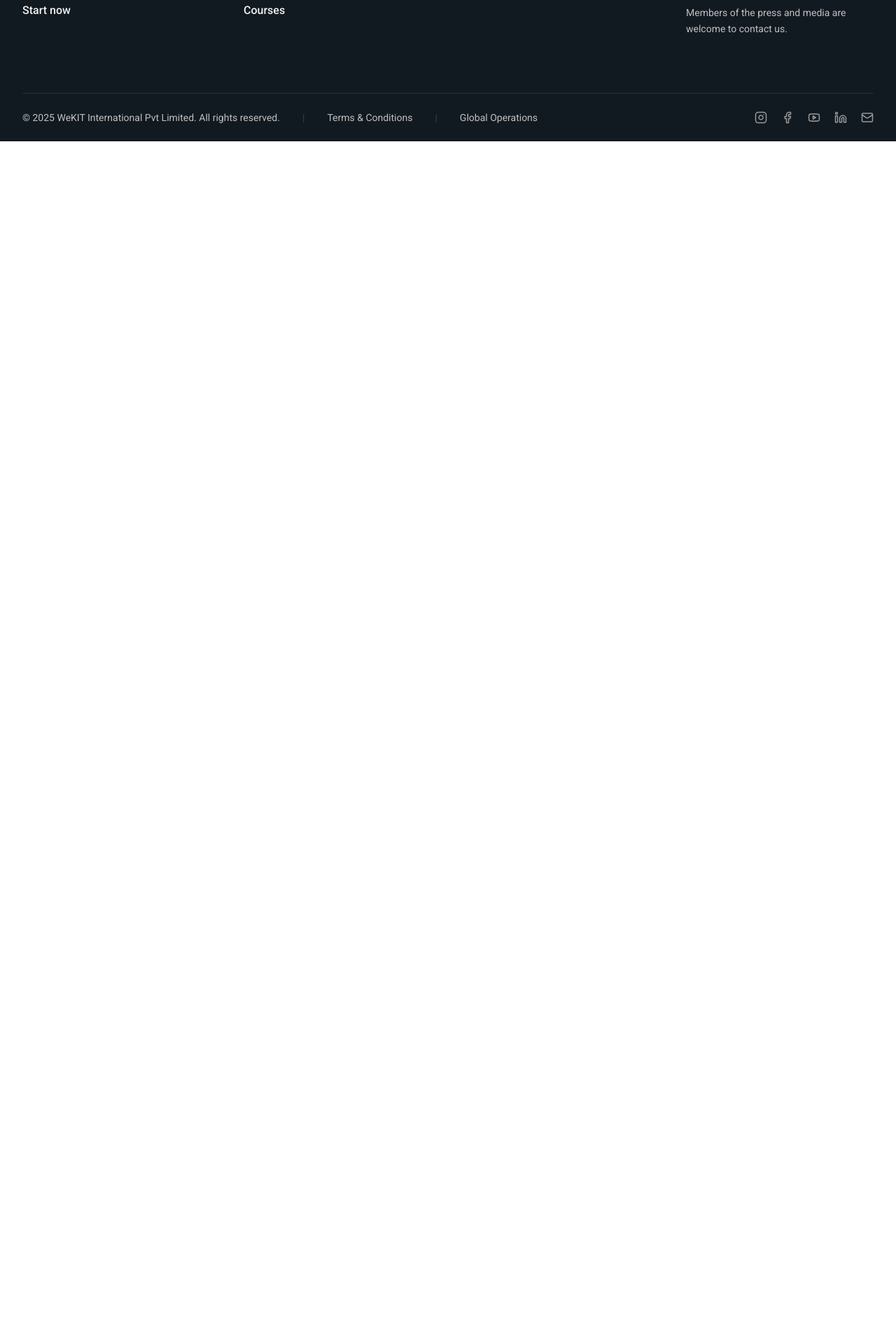
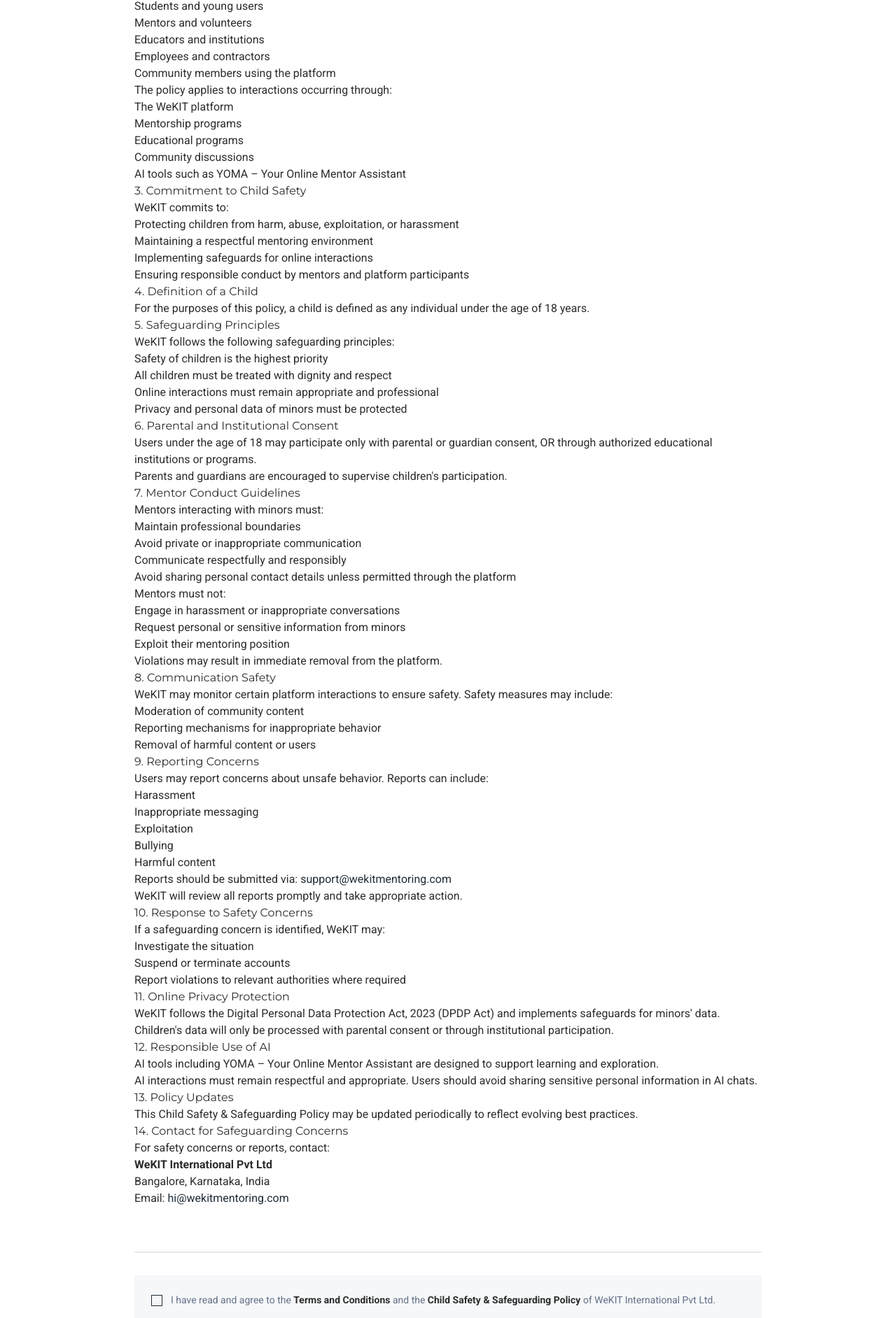
Before and after one commit to WeKIT-ai/wekit-vision-design, a React (Vite) app: page /terms in a window 1280 px wide. Shown: the part 3410-5294 px from the top of the page at 70% size. Before the commit the page ends 3612 px from the top, so only its background shows below. Built offline with nearby package versions, Linux system fonts and the light colour scheme.

Commit message:
Add child safety policy page
Co-authored-by: yvroberts <44174001+yvroberts@users.noreply.github.com>

```diff
--- a/src/pages/TermsAndConditions.tsx
+++ b/src/pages/TermsAndConditions.tsx
@@ -1,4 +1,15 @@
+import { useState } from 'react';
+import { Checkbox } from '@/components/ui/checkbox';
+import { Button } from '@/components/ui/button';
+import { toast } from 'sonner';
+
 const TermsAndConditions = () => {
+  const [accepted, setAccepted] = useState(false);
+
+  const handleAccept = () => {
+    toast.success('You have accepted the Terms & Conditions and Child Safety Policy.');
+  };
+
   return (
     <div className="min-h-screen bg-background">
       <section className="py-16 px-4 sm:px-6 lg:px-8">
@@ -143,6 +154,149 @@ const TermsAndConditions = () => {
             Website: <a href="https://www.wekitmentoring.com" className="text-primary hover:underline">https://www.wekitmentoring.com</a><br />
             Email: <a href="mailto:hi@wekitmentoring.com" className="text-primary hover:underline">hi@wekitmentoring.com</a>
           </p>
+
+          {/* Child Safety & Safeguarding Policy */}
+          <h1 className="text-4xl font-bold text-foreground mb-2 mt-16 pt-12 border-t-2 border-border">Child Safety &amp; Safeguarding Policy</h1>
+          <p className="text-sm text-muted-foreground mb-8">
+            <strong>WeKIT.ai / WeKIT Mentoring Platform</strong><br />
+            Last Updated: 9 March 2026
+          </p>
+
+          <h2>1. Purpose</h2>
+          <p>WeKIT is committed to providing a safe, respectful, and supportive environment for all users, particularly children and young people.</p>
+          <p>This Child Safety and Safeguarding Policy establishes guidelines and safeguards to protect minors using the WeKIT platform.</p>
+
+          <h2>2. Scope</h2>
+          <p>This policy applies to:</p>
+          <ul>
+            <li>Students and young users</li>
+            <li>Mentors and volunteers</li>
+            <li>Educators and institutions</li>
+            <li>Employees and contractors</li>
+            <li>Community members using the platform</li>
+          </ul>
+          <p>The policy applies to interactions occurring through:</p>
+          <ul>
+            <li>The WeKIT platform</li>
+            <li>Mentorship programs</li>
+            <li>Educational programs</li>
+            <li>Community discussions</li>
+            <li>AI tools such as YOMA – Your Online Mentor Assistant</li>
+          </ul>
+
+          <h2>3. Commitment to Child Safety</h2>
+          <p>WeKIT commits to:</p>
+          <ul>
+            <li>Protecting children from harm, abuse, exploitation, or harassment</li>
+            <li>Maintaining a respectful mentoring environment</li>
+            <li>Implementing safeguards for online interactions</li>
+            <li>Ensuring responsible conduct by mentors and platform participants</li>
+          </ul>
+
+          <h2>4. Definition of a Child</h2>
+          <p>For the purposes of this policy, a child is defined as any individual under the age of 18 years.</p>
+
+          <h2>5. Safeguarding Principles</h2>
+          <p>WeKIT follows the following safeguarding principles:</p>
+          <ul>
+            <li>Safety of children is the highest priority</li>
+            <li>All children must be treated with dignity and respect</li>
+            <li>Online interactions must remain appropriate and professional</li>
+            <li>Privacy and personal data of minors must be protected</li>
+          </ul>
+
+          <h2>6. Parental and Institutional Consent</h2>
+          <p>Users under the age of 18 may participate only with parental or guardian consent, OR through authorized educational institutions or programs.</p>
+          <p>Parents and guardians are encouraged to supervise children's participation.</p>
+
+          <h2>7. Mentor Conduct Guidelines</h2>
+          <p>Mentors interacting with minors must:</p>
+          <ul>
+            <li>Maintain professional boundaries</li>
+            <li>Avoid private or inappropriate communication</li>
+            <li>Communicate respectfully and responsibly</li>
+            <li>Avoid sharing personal contact details unless permitted through the platform</li>
+          </ul>
+          <p>Mentors must not:</p>
+          <ul>
+            <li>Engage in harassment or inappropriate conversations</li>
+            <li>Request personal or sensitive information from minors</li>
+            <li>Exploit their mentoring position</li>
+          </ul>
+          <p>Violations may result in immediate removal from the platform.</p>
+
+          <h2>8. Communication Safety</h2>
+          <p>WeKIT may monitor certain platform interactions to ensure safety. Safety measures may include:</p>
+          <ul>
+            <li>Moderation of community content</li>
+            <li>Reporting mechanisms for inappropriate behavior</li>
+            <li>Removal of harmful content or users</li>
+          </ul>
+
+          <h2>9. Reporting Concerns</h2>
+          <p>Users may report concerns about unsafe behavior. Reports can include:</p>
+          <ul>
+            <li>Harassment</li>
+            <li>Inappropriate messaging</li>
+            <li>Exploitation</li>
+            <li>Bullying</li>
+            <li>Harmful content</li>
+          </ul>
+          <p>Reports should be submitted via: <a href="mailto:support@wekitmentoring.com" className="text-primary hover:underline">support@wekitmentoring.com</a></p>
+          <p>WeKIT will review all reports promptly and take appropriate action.</p>
+
+          <h2>10. Response to Safety Concerns</h2>
+          <p>If a safeguarding concern is identified, WeKIT may:</p>
+          <ul>
+            <li>Investigate the situation</li>
+            <li>Suspend or terminate accounts</li>
+            <li>Report violations to relevant authorities where required</li>
+          </ul>
+
+          <h2>11. Online Privacy Protection</h2>
+          <p>WeKIT follows the Digital Personal Data Protection Act, 2023 (DPDP Act) and implements safeguards for minors' data.</p>
+          <p>Children's data will only be processed with parental consent or through institutional participation.</p>
+
+          <h2>12. Responsible Use of AI</h2>
+          <p>AI tools including YOMA – Your Online Mentor Assistant are designed to support learning and exploration.</p>
+          <p>AI interactions must remain respectful and appropriate. Users should avoid sharing sensitive personal information in AI chats.</p>
+
+          <h2>13. Policy Updates</h2>
+          <p>This Child Safety &amp; Safeguarding Policy may be updated periodically to reflect evolving best practices.</p>
+
+          <h2>14. Contact for Safeguarding Concerns</h2>
+          <p>For safety concerns or reports, contact:</p>
+          <p>
+            <strong>WeKIT International Pvt Ltd</strong><br />
+            Bangalore, Karnataka, India
+          </p>
+          <p>
+            Email: <a href="mailto:hi@wekitmentoring.com" className="text-primary hover:underline">hi@wekitmentoring.com</a>
+          </p>
+
+          {/* Acceptance Checkbox */}
+          <div className="mt-16 pt-8 border-t-2 border-border not-prose">
+            <div className="bg-muted p-6 rounded-lg">
+              <div className="flex items-start gap-3">
+                <Checkbox
+                  id="accept-terms"
+                  checked={accepted}
+                  onCheckedChange={(checked) => setAccepted(checked === true)}
+                  className="mt-1"
+                />
+                <label htmlFor="accept-terms" className="text-sm text-muted-foreground leading-relaxed cursor-pointer">
+                  I have read and agree to the <strong className="text-foreground">Terms and Conditions</strong> and the <strong className="text-foreground">Child Safety &amp; Safeguarding Policy</strong> of WeKIT International Pvt Ltd.
+                </label>
+              </div>
+              <Button
+                onClick={handleAccept}
+                disabled={!accepted}
+                className="mt-4 bg-primary text-primary-foreground font-semibold px-8"
+              >
+                Accept &amp; Continue
+              </Button>
+            </div>
+          </div>
         </div>
       </section>
     </div>
```
